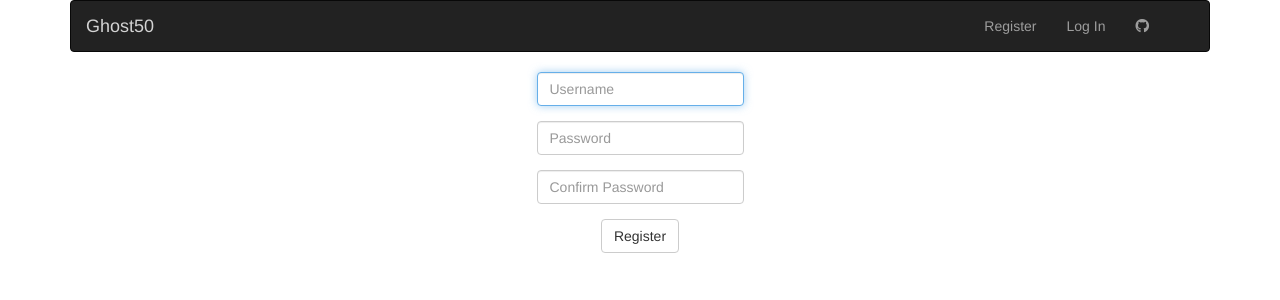
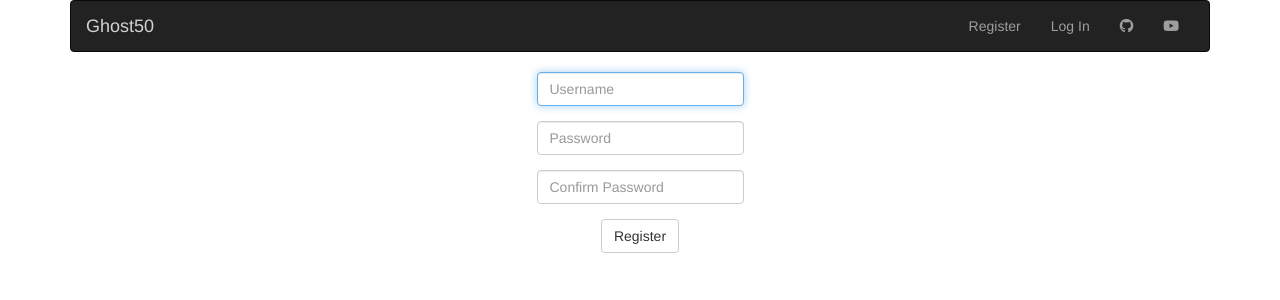
Before and after one commit to theTejMahal/ghost50-final, a Flask app: page /register in a window 1280 px wide. Shown: the top 300 px of the page. Run offline with Flask 2, Linux system fonts and the light colour scheme; data that the repository does not hold is empty; some libraries are stand-ins or nearby versions.

Commit message:
Github and walkthrough to all pages

```diff
--- a/app/templates/layout.html
+++ b/app/templates/layout.html
@@ -49,14 +49,14 @@
                                 <li><a href="{{ url_for('changepassword') }}">Change Password</a></li>
                                 <li><a href="{{ url_for('logout') }}">Log Out</a></li>
                                 <li><a href="https://github.com/theTejMahal/ghost50-final"><i class="fab fa-github"></i></a></li>
-                                <li><a href="https://www.youtube.com/watch?v=p_Sw0NfJp50"><i class="fa-regular fa-circle-info"></i></a></li>
+                                <li><a href="https://www.youtube.com/watch?v=p_Sw0NfJp50"><i class="fab fa-youtube"></i></a></li>
                             </ul>
                         {% else %}
                             <ul class="nav navbar-nav navbar-right">
                                 <li><a href="{{ url_for('register') }}">Register</a></li>
                                 <li><a href="{{ url_for('login') }}">Log In</a></li>
                                 <li><a href="https://github.com/theTejMahal/ghost50-final"><i class="fab fa-github"></i></a></li>
-                                <li><a href="https://www.youtube.com/watch?v=p_Sw0NfJp50"><i class="fa-regular fa-circle-info"></i></a></li>
+                                <li><a href="https://www.youtube.com/watch?v=p_Sw0NfJp50"><i class="fab fa-youtube"></i></a></li>
                             </ul>
                         {% endif %}
                     </div>
--- a/app/templates/waitingroom.html
+++ b/app/templates/waitingroom.html
@@ -52,14 +52,14 @@
                                 <li><a href="{{ url_for('changepassword') }}">Change Password</a></li>
                                 <li><a href="{{ url_for('logout') }}">Log Out</a></li>
                                 <li><a href="https://github.com/theTejMahal/ghost50-final"><i class="fab fa-github"></i></a></li>
-                                <li><a href="https://www.youtube.com/watch?v=p_Sw0NfJp50"><i class="fa-brands fa-youtube"></i></a></li>
+                                <li><a href="https://www.youtube.com/watch?v=p_Sw0NfJp50"><i class="fab fa-youtube"></i></a></li>
                             </ul>
                         {% else %}
                             <ul class="nav navbar-nav navbar-right">
                                 <li><a href="{{ url_for('register') }}">Register</a></li>
                                 <li><a href="{{ url_for('login') }}">Log In</a></li>
                                 <li><a href="https://github.com/theTejMahal/ghost50-final"><i class="fab fa-github"></i></a></li>
-                                <li><a href="https://www.youtube.com/watch?v=p_Sw0NfJp50"><i class="fa-brands fa-youtube"></i></a></li>
+                                <li><a href="https://www.youtube.com/watch?v=p_Sw0NfJp50"><i class="fab fa-youtube"></i></a></li>
                             </ul>
                         {% endif %}
                     </div>
```
